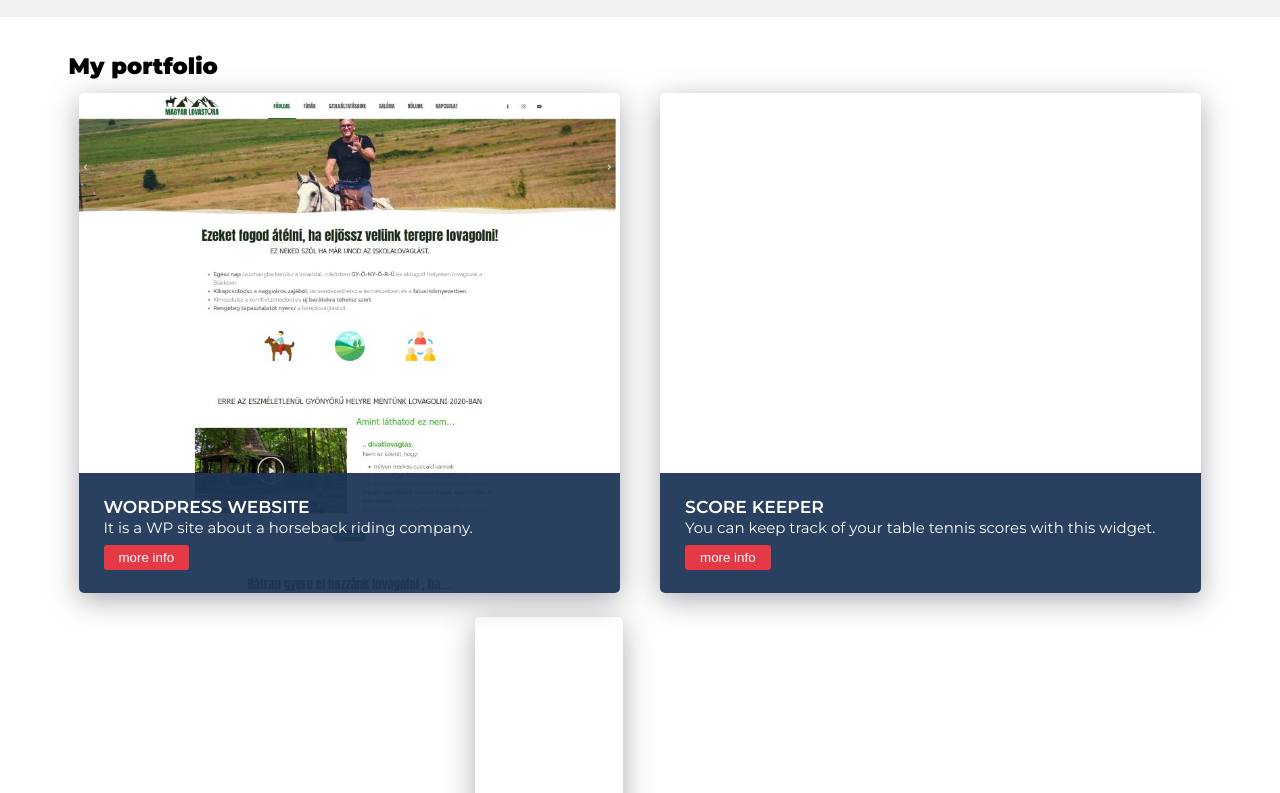
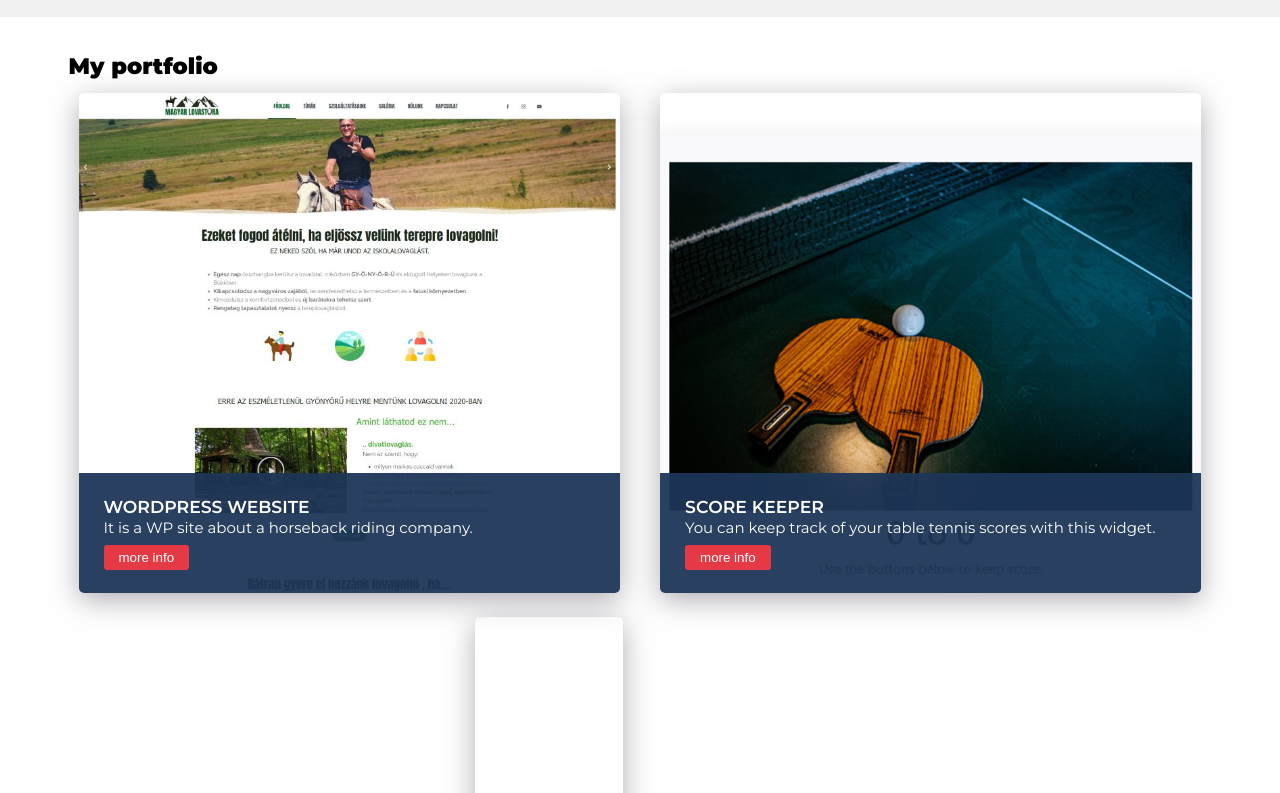
Before and after one commit to AronFabianHu/aronfabianhu.github.io, a plain HTML site: page index.html in a window 1280 px wide. Shown: the part 789-1582 px from the top of the page. Drawn offline with Linux system fonts and the light colour scheme.

Commit message:
Update new portfolio

```diff
--- a/app.css
+++ b/app.css
@@ -400,6 +400,13 @@ h2 {
 
 }
 
+.thumbs2 {
+    background-image: url("images/portfolio/score-keeper-portfolio.jpg");
+    background-position: top center;
+    background-size: cover;
+
+}
+
 @media (max-width: 1524px) {
     .portfolio .thumbs {
         height: 500px;
--- a/index.html
+++ b/index.html
@@ -64,7 +64,7 @@
                     <div class="descripcion">
                         <h3>Score Keeper</h3>
                         <p>You can keep track of your table tennis scores with this widget.</p>
-                        <button><a href="https://levelupmarketin.hu/score-keeper">more info</button>
+                        <button><a href="https://levelupmarketing.hu/score-keeper/">more info</button>
                     </div>
                 </div>
                 <div class="thumbs thumbs3">
```
Also changed, not shown: images/portfolio/score-keeper-portfolio.jpg (added).
